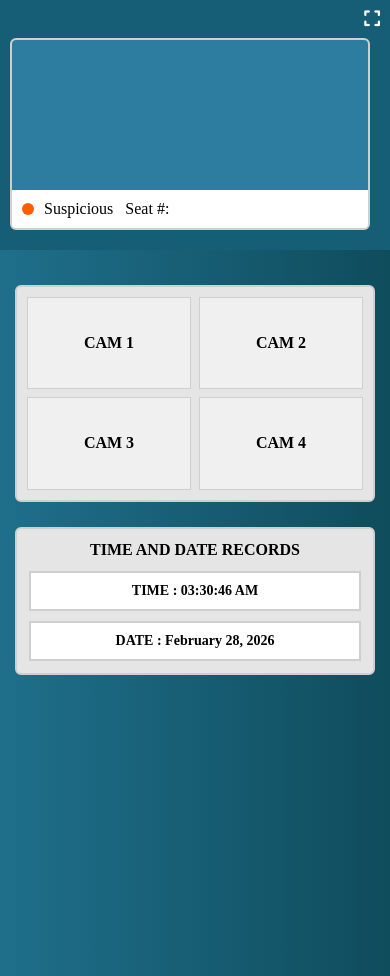
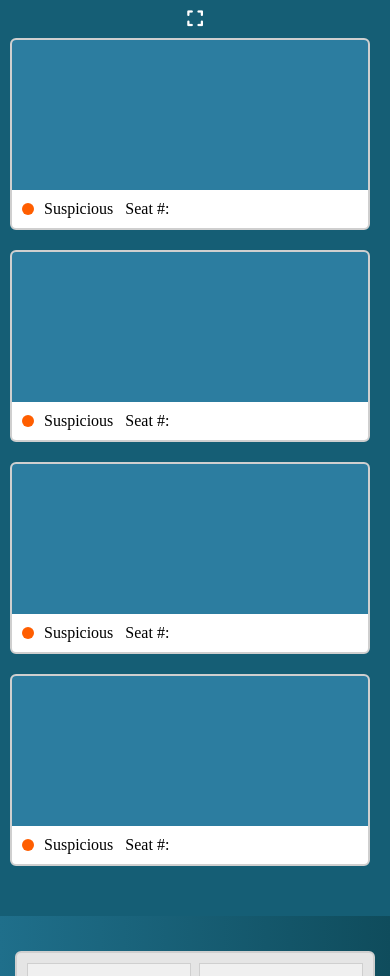
Before and after one commit to myk-101/ExamGuard, a Flask app: page /dashboard in a window 390 px wide. Shown: the part 70-1046 px from the top of the page. Run offline with Flask 3, Linux system fonts and the light colour scheme.

Commit message:
Update dashboard.css

```diff
--- a/ExamGuard/static/css/dashboard.css
+++ b/ExamGuard/static/css/dashboard.css
@@ -5,7 +5,6 @@
     display: flex;
     height: calc(100vh - 70px);
     background: linear-gradient(to right, #1f6f8b, #0f4c5c);
-    overflow: hidden;
 }
 
 .sidebar {
@@ -153,14 +152,18 @@
         overflow: visible;
     }
 
-    .sidebar {
-        width: 100%;
-        height: auto;
-        max-height: 250px;
-        padding: 10px;
-    }
+   .sidebar {
+    width: 100%;
+    display: flex;
+    flex-direction: column;
+    align-items: center;
+    padding: 10px;
+}
 
     .sidebar .records {
+        width: 100%;
+        max-width: 500px;
+        margin: 0 auto 20px auto;
         overflow-y: auto;
         scrollbar-width: none;
         -ms-overflow-style: none;
```
